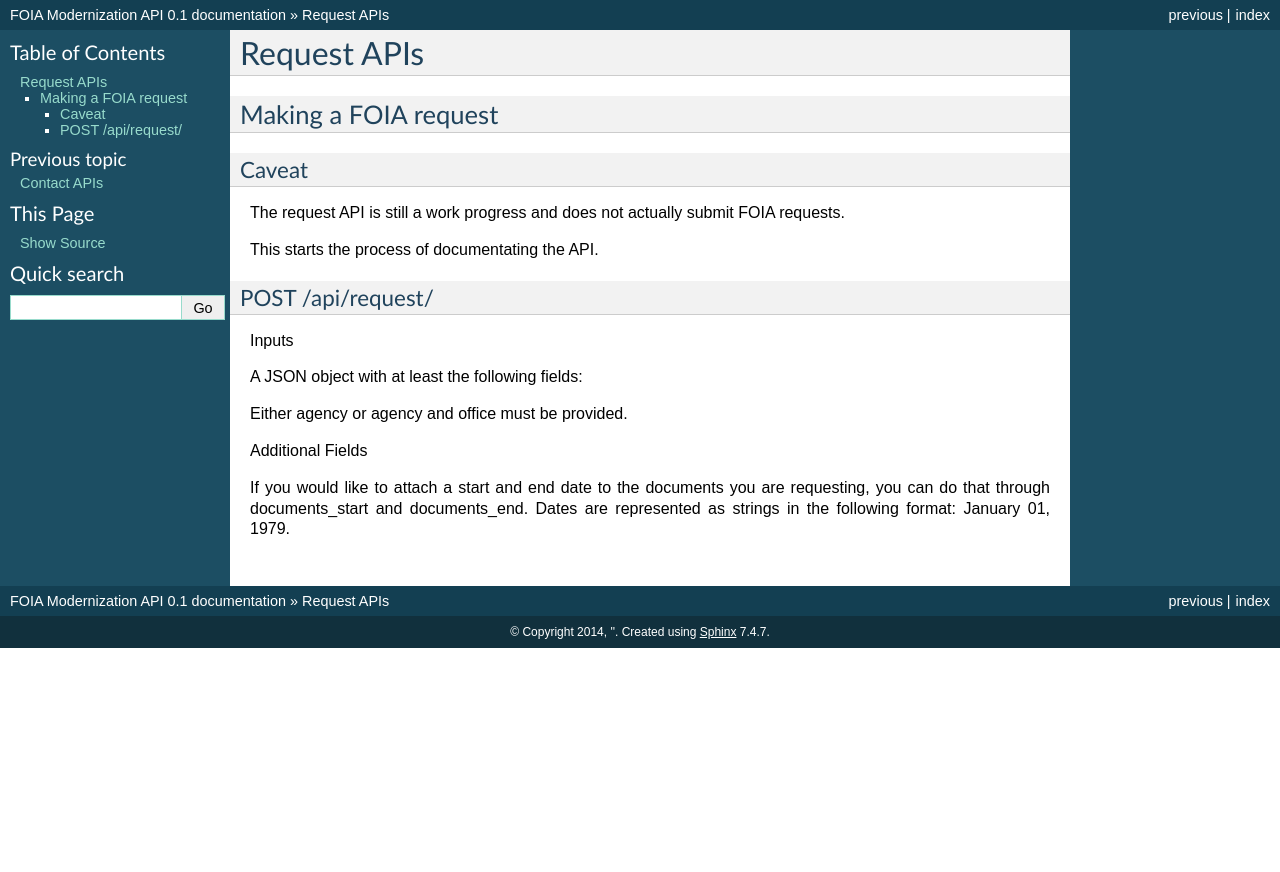
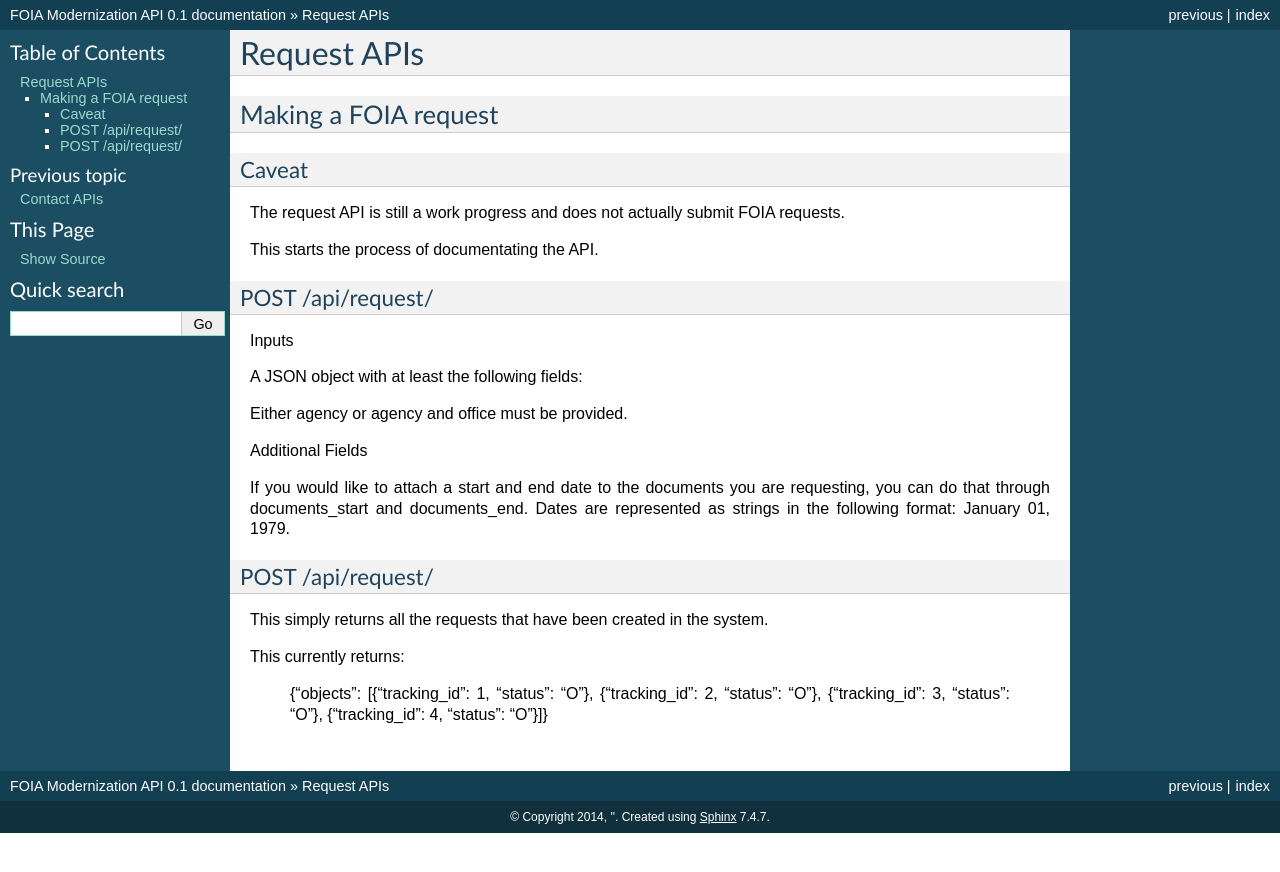
Before and after one commit to 18F/2015-foia-hub, a Sphinx documentation site: the page built from docs/source/request.rst, in a window 1280 px wide. Shown: the top 872 px of the page. Built offline with Sphinx 7.4.7, drawn with Linux system fonts in a browser that asks for light colours.

```diff
--- a/docs/source/request.rst
+++ b/docs/source/request.rst
@@ -51,3 +51,13 @@
 If you would like to attach a start and end date to the documents you are
 requesting, you can do that through documents_start and documents_end. Dates
 are represented as strings in the following format: January 01, 1979.
+
+""""""""""""""""""""""""""""""
+POST /api/request/
+""""""""""""""""""""""""""""""
+
+This simply returns all the requests that have been created in the system.
+
+This currently returns:
+
+    {"objects": [{"tracking_id": 1, "status": "O"}, {"tracking_id": 2, "status": "O"}, {"tracking_id": 3, "status": "O"}, {"tracking_id": 4, "status": "O"}]}
```
